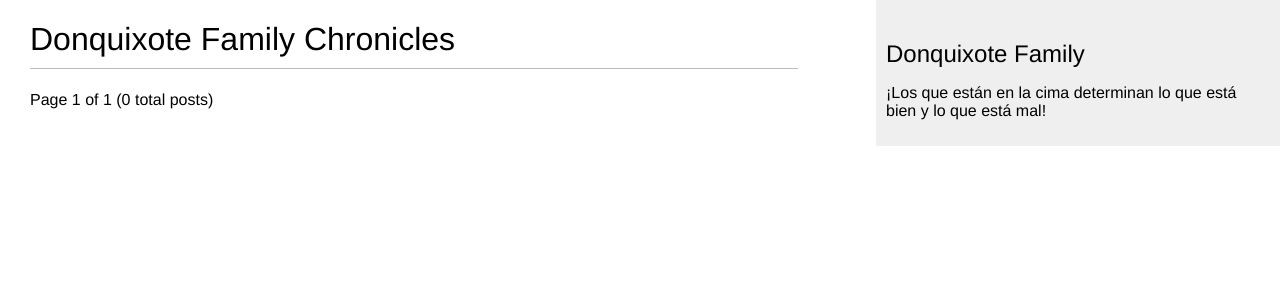
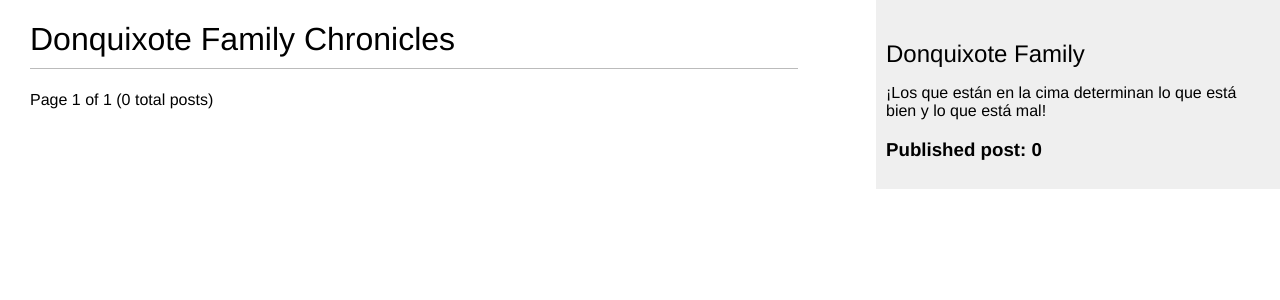
Before and after one commit to Cruz-coder310/donquixote_blog, a Django app: page /chronicles/ in a window 1280 px wide. Shown: the top 300 px of the page. Run offline with Django 5.2, Linux system fonts and the light colour scheme; data that the repository does not hold is empty.

Commit message:
feat: add post count template tag & apply in sidebar

```diff
--- a/chronicles/templatetags/chronicles_extras.py
+++ b/chronicles/templatetags/chronicles_extras.py
@@ -1,6 +1,8 @@
 import markdown
 from django import template
 from django.utils.html import mark_safe
+
+from ..models import Post
 
 register = template.Library()
 
@@ -10,3 +12,9 @@ def markdown_format(text):
     # TODO: This is unsafe for user input. add sanitization (bleach) later.
     html = markdown.markdown(text)
     return mark_safe(html)
+
+
+@register.simple_tag
+def get_post_count():
+    post_count = Post.published.count()
+    return post_count
--- a/templates/_base.html
+++ b/templates/_base.html
@@ -19,6 +20,7 @@
         <div id="sidebar">
             <h2>Donquixote Family</h2>
             <p>¡Los que están en la cima determinan lo que está bien y lo que está mal!</p>
+            <h3>Published post: {% get_post_count %}</h3>
         </div>
     </body>
 </html>
```
Also changed, not shown: other parts of templates/_base.html (+1 -0 lines).
